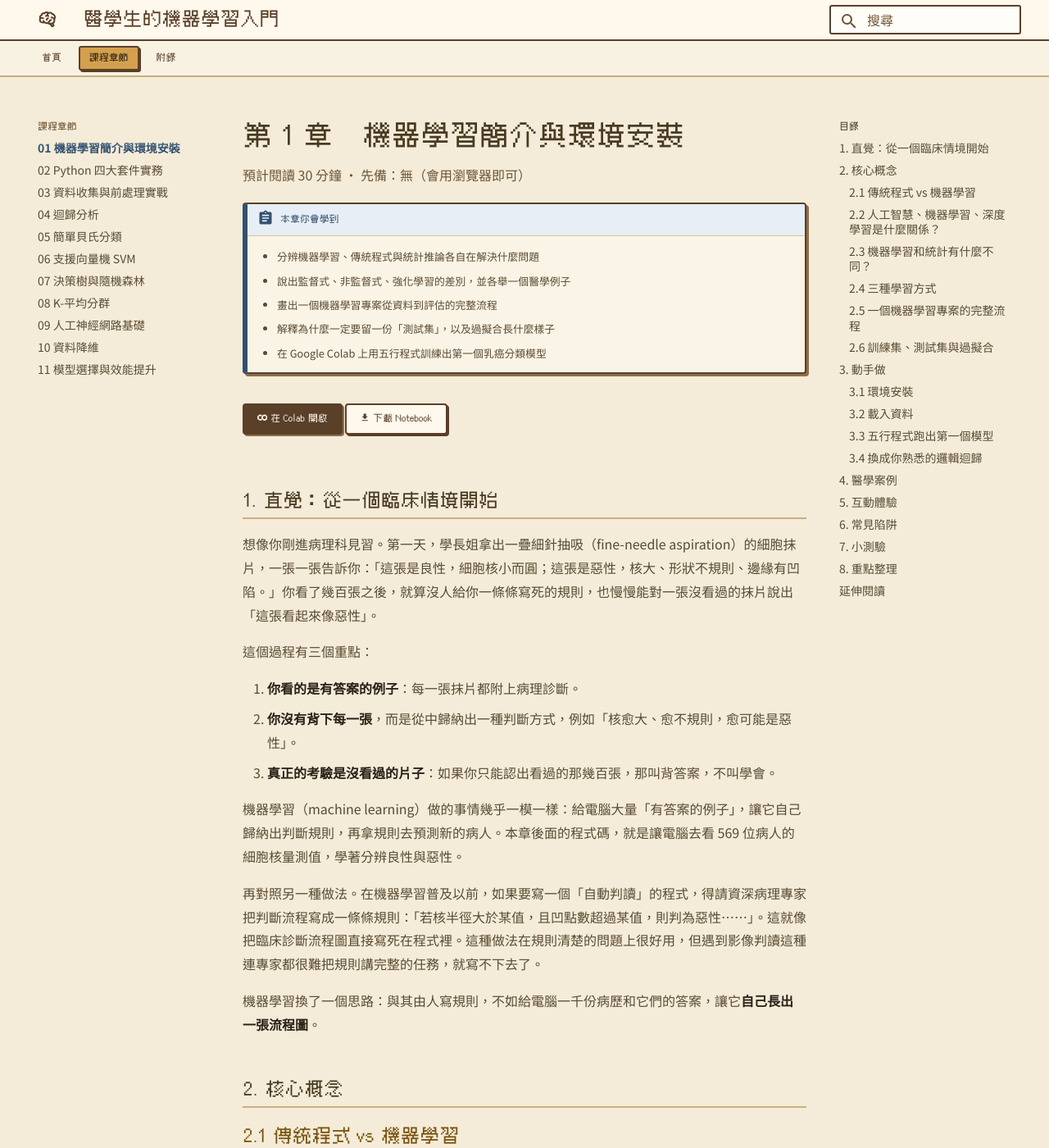
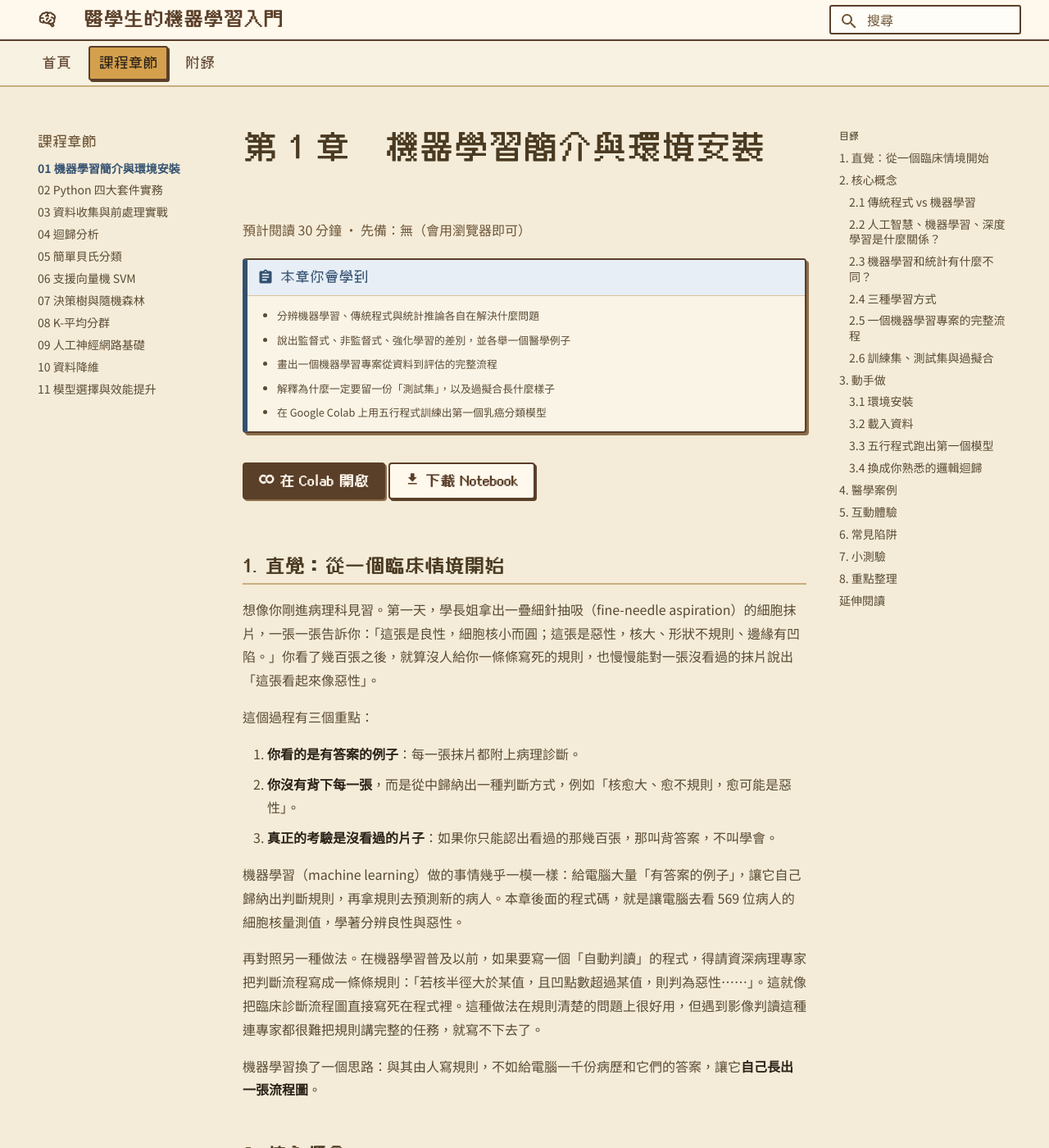
Before and after one commit to fireman333/ml-for-med-students, an MkDocs documentation site: the page built from docs/chapters/01-intro.md, in a window 1280 px wide and 1400 px high. Shown: the whole window at 82% size. Built offline with MkDocs 1.6.1 and Material for MkDocs 9.7.7, drawn with Linux system fonts in a browser that asks for light colours; a script that is not in the unit is left out.

Commit message:
style: bolder pixel headings/buttons, mobile overflow fixes
Co-Authored-By: Claude Opus 5.5 <noreply@anthropic.com>

```diff
--- a/docs/assets/css/extra.css
+++ b/docs/assets/css/extra.css
@@ -488,3 +488,55 @@ img.pixel { image-rendering: pixelated; image-rendering: -moz-crisp-edges; }
   padding-top: .4rem;
   padding-bottom: .4rem;
 }
+
+/* RWD: keep wide formulas and tab label rows inside the column on phones. */
+.md-typeset .arithmatex,
+.md-typeset .katex-display {
+  position: relative;
+  max-width: 100%;
+  overflow-x: auto;
+  overflow-y: hidden;
+}
+.md-typeset .tabbed-labels {
+  max-width: 100%;
+  overflow-x: auto;
+  scrollbar-width: thin;
+}
+@media screen and (max-width: 44.984375em) {
+  .md-content__inner > .tabbed-set .tabbed-labels {
+    max-width: 100%;
+    margin: 0;
+  }
+}
+
+/* ---------- emphasis pass: bigger, crisper pixel labels ----------
+   Pixel fonts blur under synthetic bold, so "bold" is a 1px same-colour hard
+   shadow. Small labels go 11px -> 16.5px (= 33 device px on 2x screens, a
+   clean 3x of the 11px design grid). */
+:root { --pixel-bold: 1px 0 0 currentColor; }
+
+.md-header__title,
+.md-typeset h1,
+.md-typeset h2,
+.md-typeset h3,
+.md-typeset .md-button,
+.md-typeset .grid.cards > ul > li > p:first-child strong {
+  text-shadow: var(--pixel-bold);
+  letter-spacing: .5px;
+}
+.md-typeset h1 { font-size: 38.5px; line-height: 1.3; }
+
+.md-tabs__link,
+.md-typeset .md-button,
+.md-typeset .admonition-title,
+.md-typeset details:not(.question) > summary,
+.md-typeset .tabbed-labels > label,
+.md-nav__item--section > .md-nav__link,
+.md-footer__title,
+.demo-box button,
+.demo-box select {
+  font-size: 16.5px;
+  line-height: 1.6;
+}
+.md-typeset .md-button { padding: .45em 1.1em; }
+.md-tabs__link { opacity: 1; }
```
Also changed, not shown: 2 other files.
